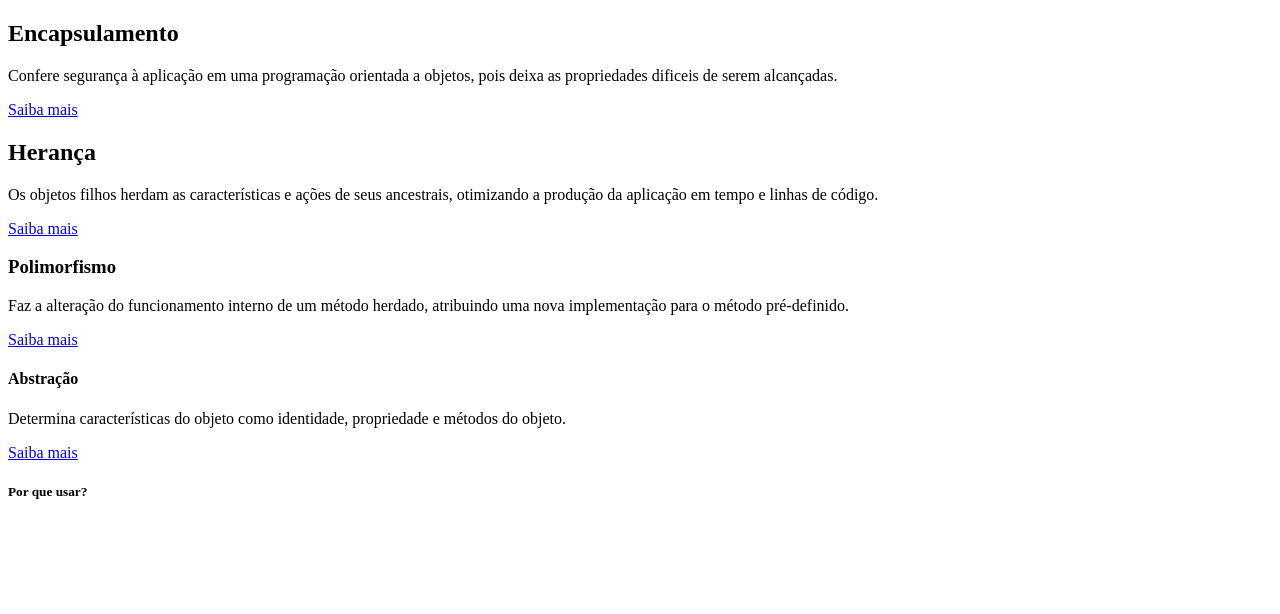
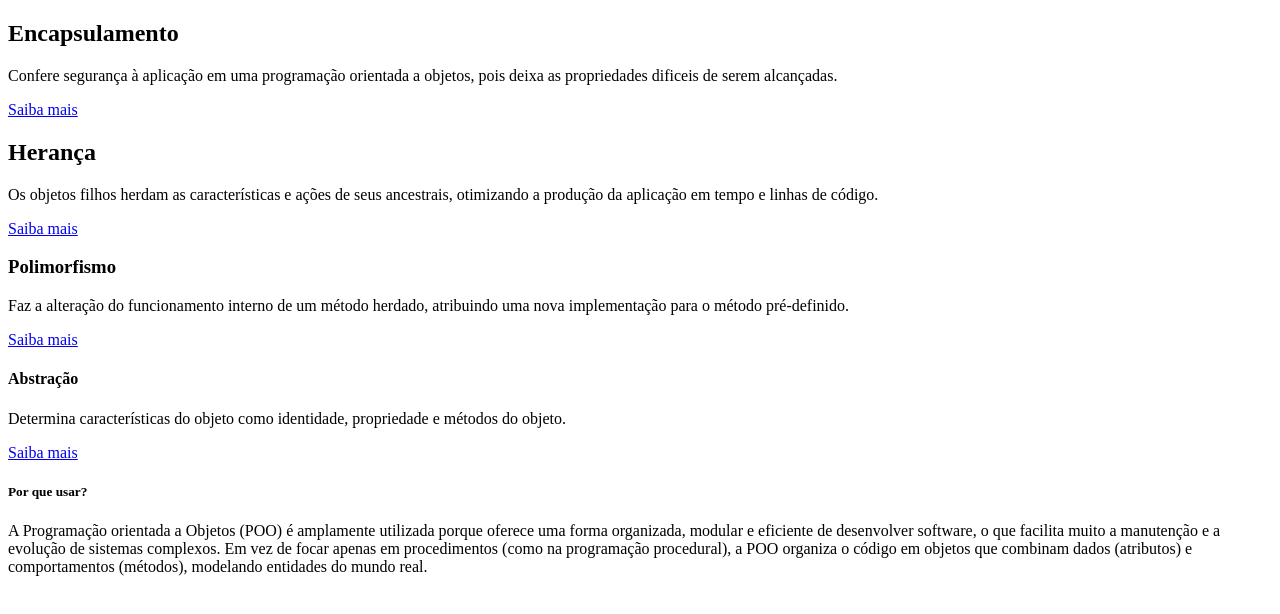
Before and after one commit to Gerry-Santos/conceitos_POO, a plain HTML site: page pagina_2.html in a window 1280 px wide. Drawn offline with Linux system fonts and the light colour scheme.

Commit message:
acrescentei o paragrafo do por que usar

```diff
--- a/pagina_2.html
+++ b/pagina_2.html
@@ -44,6 +44,9 @@
 
             <section id="why-use-section">
                 <h5>Por que usar?</h5>
+                <p>A Programação orientada a Objetos (POO) é amplamente utilizada porque oferece uma forma organizada, modular e eficiente de desenvolver software, o que facilita muito a manutenção e a evolução de sistemas complexos.
+                   Em vez de focar apenas em procedimentos (como na programação procedural), a POO organiza o código em objetos que combinam dados (atributos) e comportamentos (métodos), modelando entidades do mundo real.
+                </p>
             </section>
 
 
```
